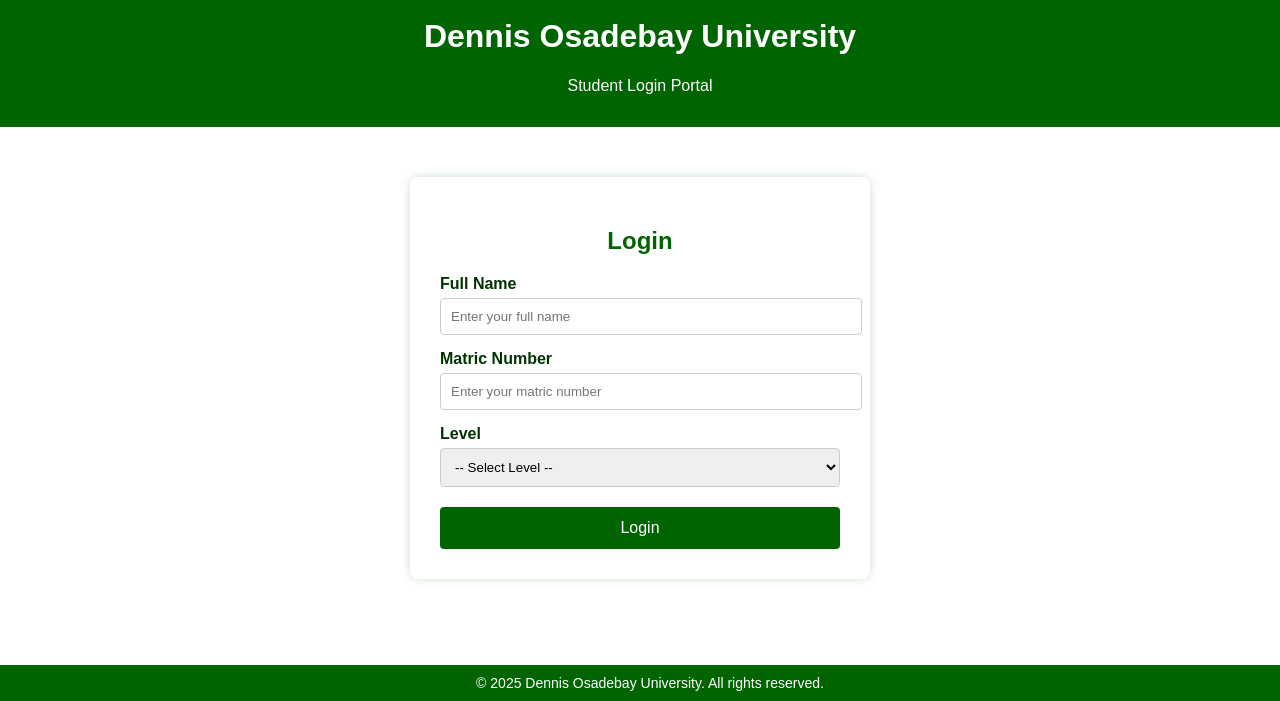
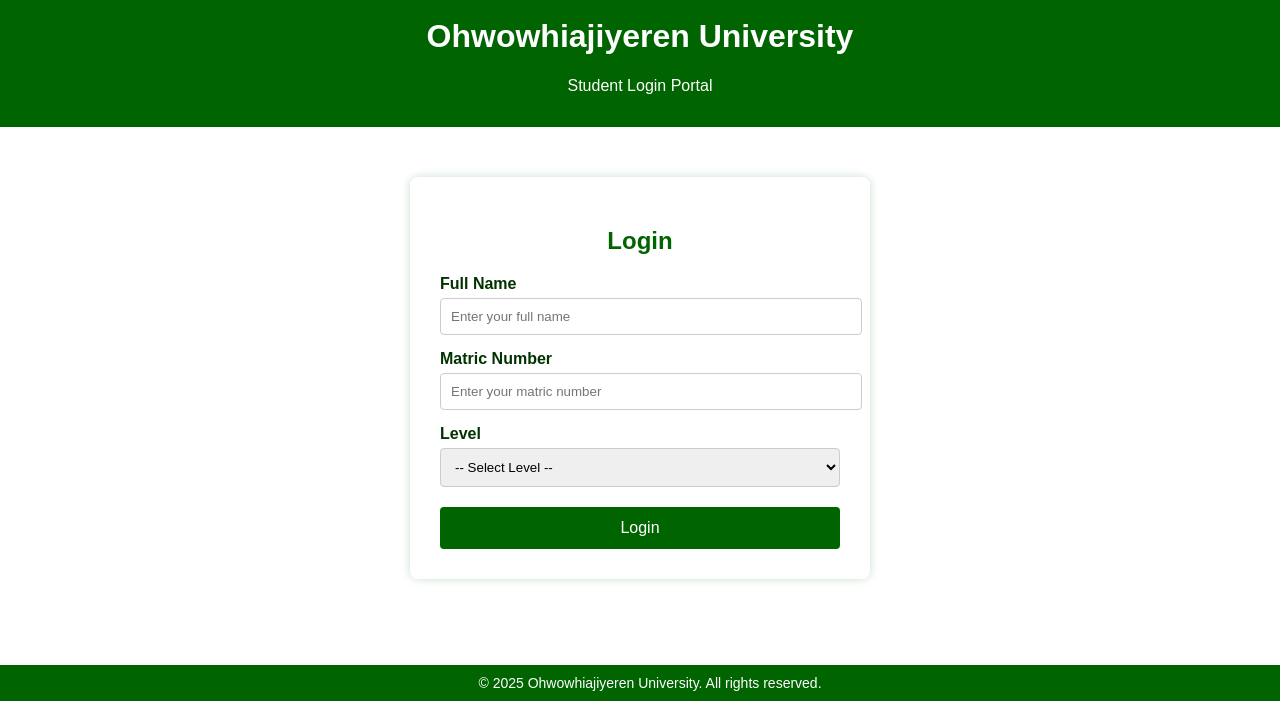
Before and after one commit to GMRDillion11/turbo-umbrella, a plain HTML site: page index.html in a window 1280 px wide. Shown: the part 99-800 px from the top of the page. Drawn offline with Linux system fonts and the light colour scheme.

Commit message:
Update index.html

```diff
--- a/index.html
+++ b/index.html
@@ -3,7 +3,7 @@
 <head>
   <meta charset="UTF-8">
   <meta name="viewport" content="width=device-width, initial-scale=1.0"/>
-  <title>Student Login - Dennis Osadebay University</title>
+  <title>Student Login - Ohwowhiajiyeren University</title>
   <style>
     body {
       font-family: Arial, sans-serif;
@@ -85,8 +85,8 @@
 <body>
 
   <header>
-    <img src="img.jpg" alt="Dennis Osadebay University Logo">
-    <h1>Dennis Osadebay University</h1>
+    <img src="img.jpg" alt="Ohwowhiajiyeren University Logo">
+    <h1>Ohwowhiajiyeren University</h1>
     <p>Student Login Portal</p>
   </header>
 
@@ -114,7 +114,7 @@
   </div>
 
   <footer>
-    &copy; 2025 Dennis Osadebay University. All rights reserved.
+    &copy; 2025 Ohwowhiajiyeren University. All rights reserved.
   </footer>
 
   <script>
```
